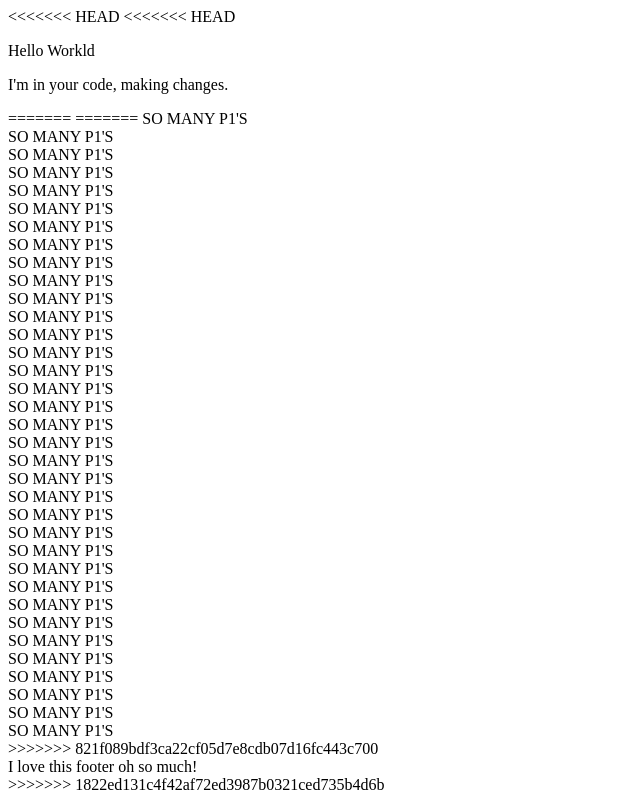
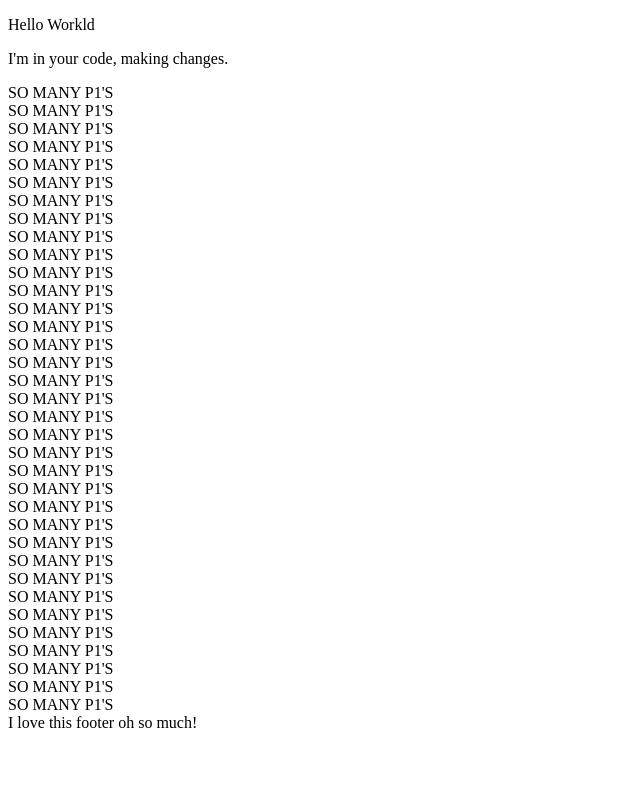
Before and after one commit to SeanDBon/TeamTestRepo, a website: page public/index.html in a window 1280 px wide. Shown: the whole page, without its empty margins (0-640 px from the left). Drawn offline with nearby package versions, Linux system fonts and the light colour scheme.

Commit message:
fixed merge bois

```diff
--- a/public/index.html
+++ b/public/index.html
@@ -5,14 +5,11 @@
     <title></title>
   </head>
   <body>
-<<<<<<< HEAD
-<<<<<<< HEAD
+
     <p>Hello Workld</p>
     <p>
       I'm in your code, making changes.
     </p>
-=======
-=======
     <p1> SO MANY P1'S </p1><br>
     <p1> SO MANY P1'S </p1><br>
     <p1> SO MANY P1'S </p1><br>
@@ -48,11 +45,9 @@
     <p1> SO MANY P1'S </p1><br>
     <p1> SO MANY P1'S </p1><br>
     <p1> SO MANY P1'S </p1><br>
->>>>>>> 821f089bdf3ca22cf05d7e8cdb07d16fc443c700
   <footer>
     I love this footer oh so much!
   </footer>
   <script src="jquery-3.2.1.min.js"></script>
->>>>>>> 1822ed131c4f42af72ed3987b0321ced735b4d6b
   </body>
 </html>
```
